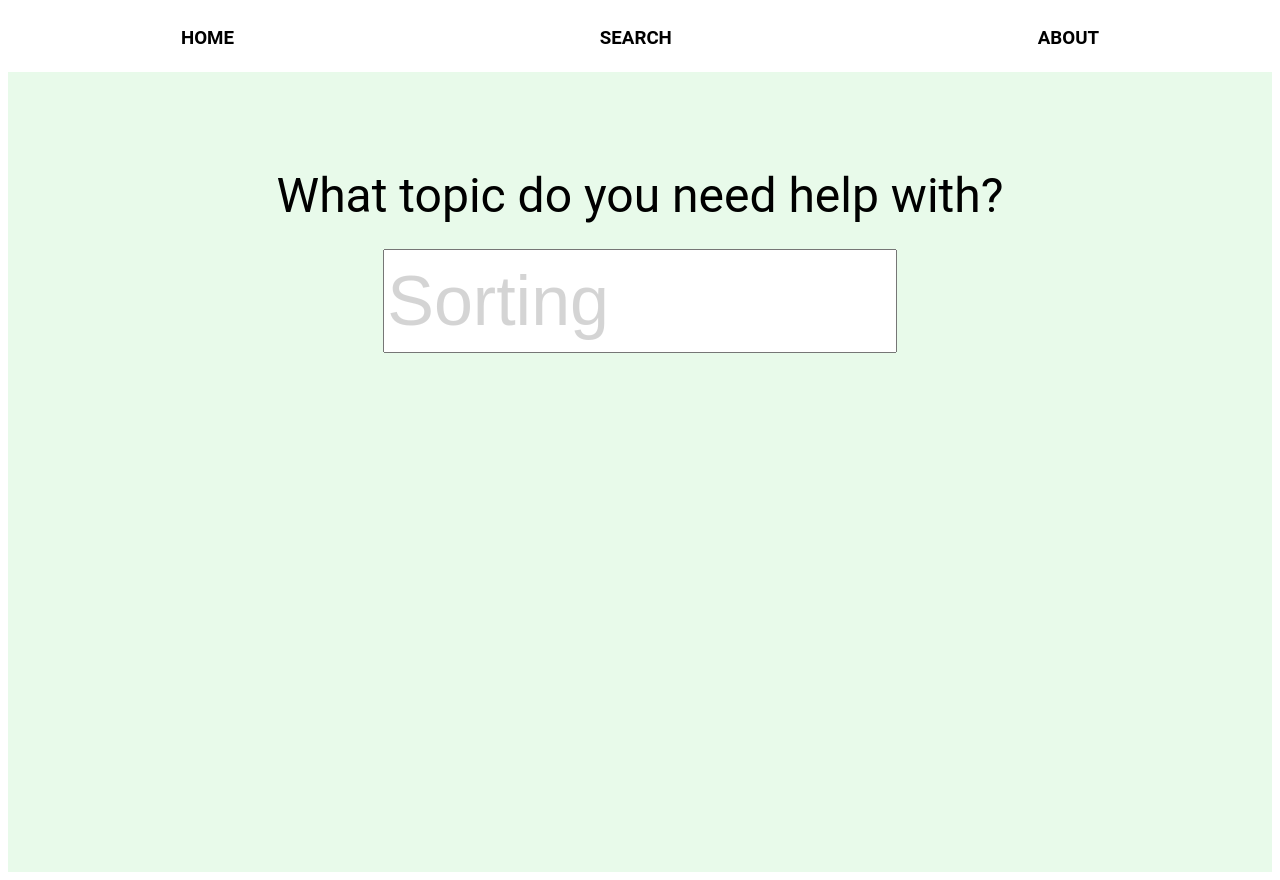
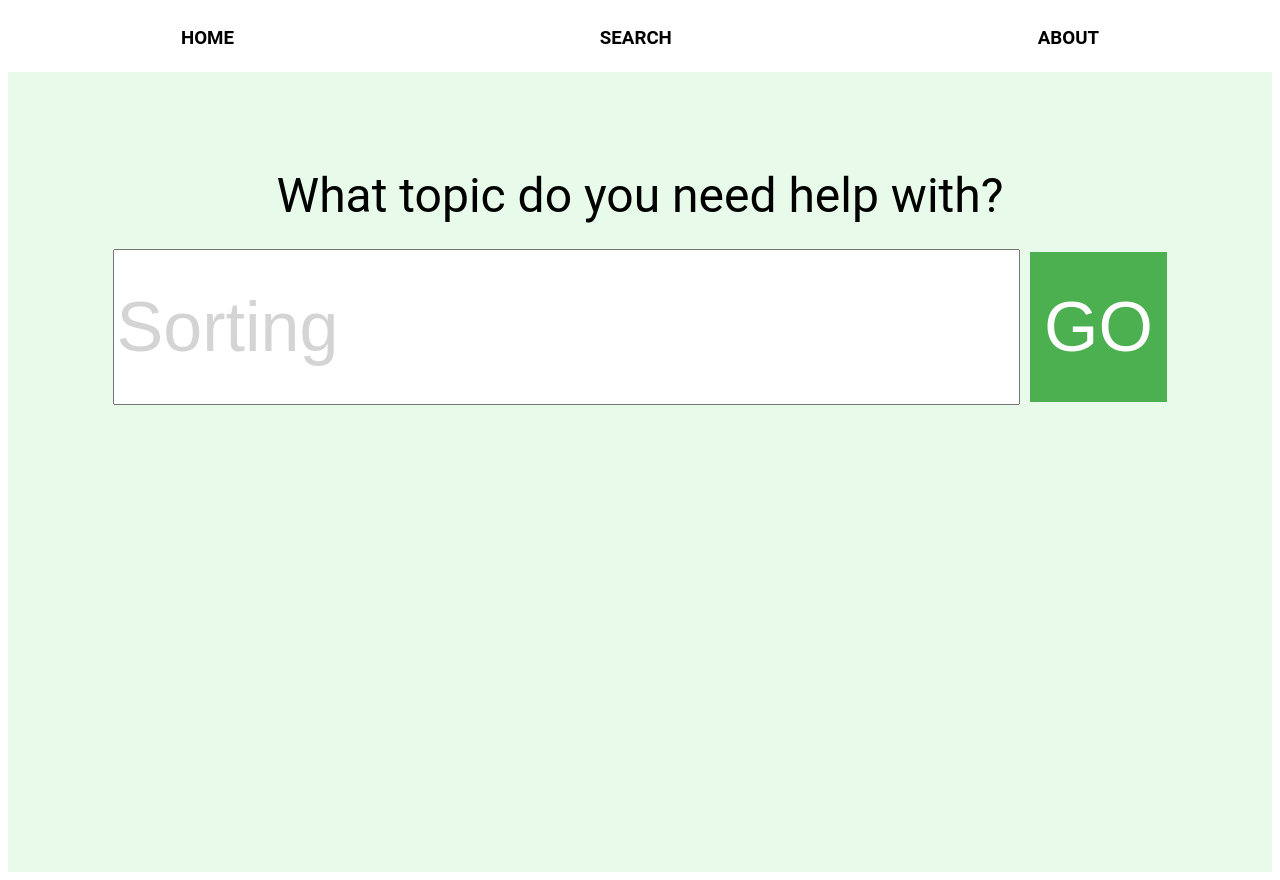
Before and after one commit to sazfar26/DSA-Compendium, a React (Create React App) app in the folder dsa-compendium/: page /search in a window 1280 px wide. Built offline with nearby package versions, Linux system fonts and the light colour scheme.

Commit message:
Added search button

```diff
--- a/dsa-compendium/src/pages/Home.js
+++ b/dsa-compendium/src/pages/Home.js
@@ -15,13 +15,14 @@ function Home() {
 
     return (
         <div className="home">
-        <div className="title">
-        <h1>
-        DSA COMPENDIUM
-        </h1>
+          <div className="title">
+            <h1>
+            DSA COMPENDIUM
+            </h1>
+          </div>
+        <div className="container">
+          <Link to="/search" className="button-link" onClick={handleButtonClick}>Get Started</Link>
         </div>
-        <div className="container">
-        <Link to="/search" className="button-link" onClick={handleButtonClick}>Get Started</Link>        </div>
         <div style={{height: "300px"}}></div>
         </div>
     )
--- a/dsa-compendium/src/pages/Search.css
+++ b/dsa-compendium/src/pages/Search.css
@@ -7,11 +7,35 @@
     background-color: #E8FAEA;
 }
 
+.search-container {
+    display: flex;
+    align-items: center;
+    justify-content: center;
+    gap: 10px;
+}
+
+
 #searchTitle {
     padding-top: 95px;
     font-size: 3em;
     color: black;
     text-align: center;
+}
+
+.searchButton {
+    background-color: #4CAF50;
+    color: white;
+    border: none;
+    cursor: pointer;
+    text-align: center;
+    text-decoration: none;
+    display: inline-block;
+    font-size: 70px;
+    width: 15%;
+    height: 150px;
+    animation: none;
+    margin-top: 25px;
+    padding: 10px;
 }
 
 .searchbar {
@@ -20,7 +44,7 @@
     height: 150px;
     font-size: 70px;
     margin-top: 25px;
-    width: 40%;
+    width: 100%;
 }
 
 .searchbar::placeholder {
--- a/dsa-compendium/src/pages/Search.js
+++ b/dsa-compendium/src/pages/Search.js
@@ -29,7 +29,6 @@ function Search() {
         for (let j = 0; j < topics.length; j++) {
             let randomIndex = Math.floor(Math.random() * topics.length);
             setTimeout(() => {
-
                 searchBar.placeholder = topics[randomIndex];
             }, 2600 * j);
         }
@@ -43,9 +42,12 @@ function Search() {
 
     return (
         <div className="search">
-        <div id="searchTitle"><h1>What topic do you <br /> need help with?</h1></div>
-        <input type="text" className="searchbar" placeholder="Stacks"></input>
-        <div style={{height: "800px"}}></div>
+            <div id="searchTitle"><h1>What topic do you <br /> need help with?</h1></div>
+            <div className="search-container">
+                <input type="text" className="searchbar" placeholder="Stacks"></input>
+                <button type="submit" class="searchButton">GO</button>
+            </div>
+            <div style={{height: "800px"}}></div>
         </div>
     )
 }
```
